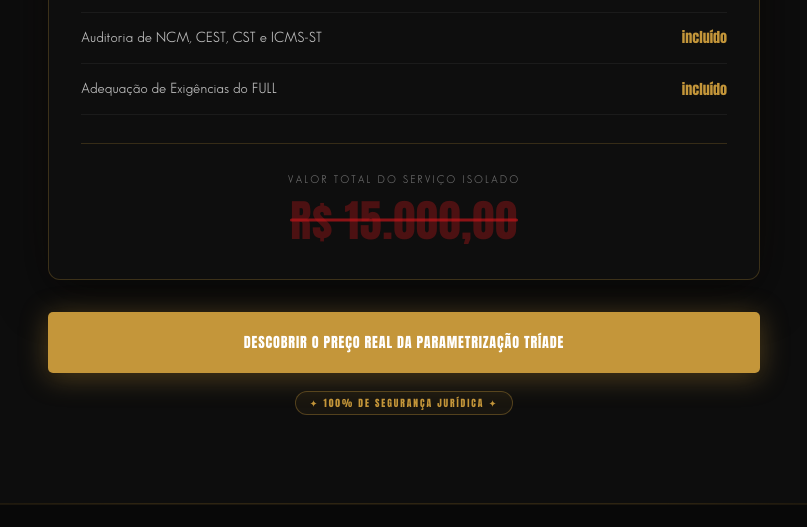
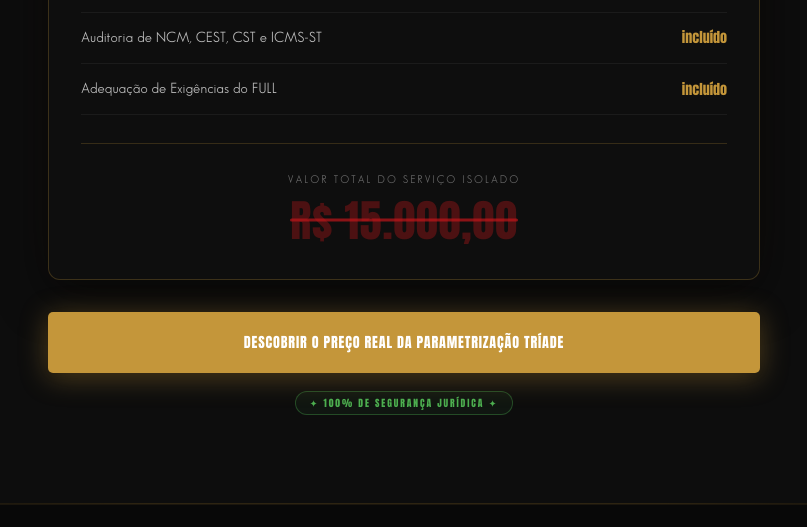
Before and after one commit to marketing607/parametrizacao-triadeprime, a plain HTML site: page index.html in a window 1280 px wide. Shown: the part 8456-8983 px from the top of the page, without its empty margins (236-1043 px from the left). Drawn offline with nearby package versions, Linux system fonts and the light colour scheme.

Commit message:
fix: badge segurança jurídica em verde
Co-Authored-By: Claude Sonnet 4.6 <noreply@anthropic.com>

```diff
--- a/index.html
+++ b/index.html
@@ -781,7 +781,7 @@
         <a href="#" class="btn btn-gold" style="font-size: 0.88rem; padding: 1.25rem 2rem; display: block; width: 100%; margin-bottom: 1.1rem;">
           DESCOBRIR O PREÇO REAL DA PARAMETRIZAÇÃO TRÍADE
         </a>
-        <span class="badge">✦ 100% DE SEGURANÇA JURÍDICA ✦</span>
+        <span class="badge" style="color: #4CAF50; border-color: rgba(76,175,80,0.35); background: rgba(76,175,80,0.06);">✦ 100% DE SEGURANÇA JURÍDICA ✦</span>
       </div>
 
     </div>
```
